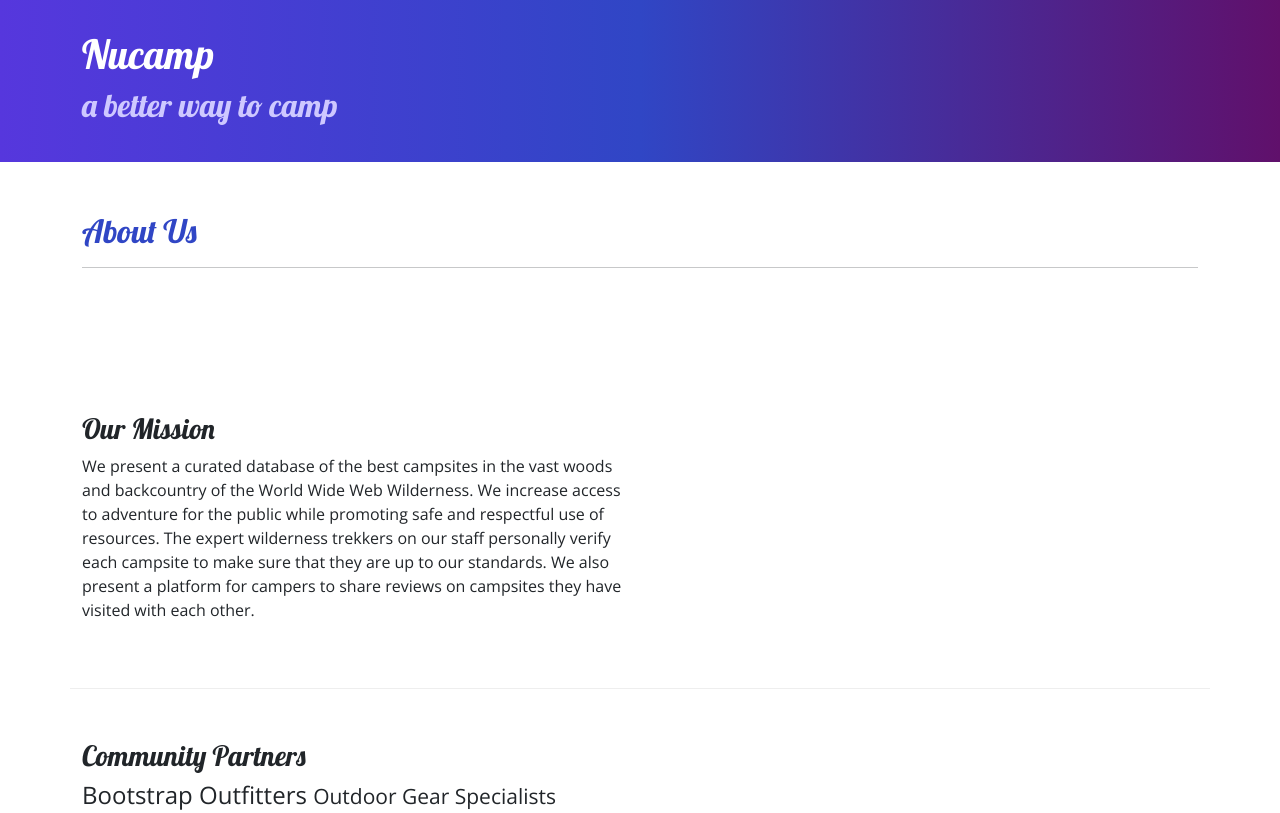
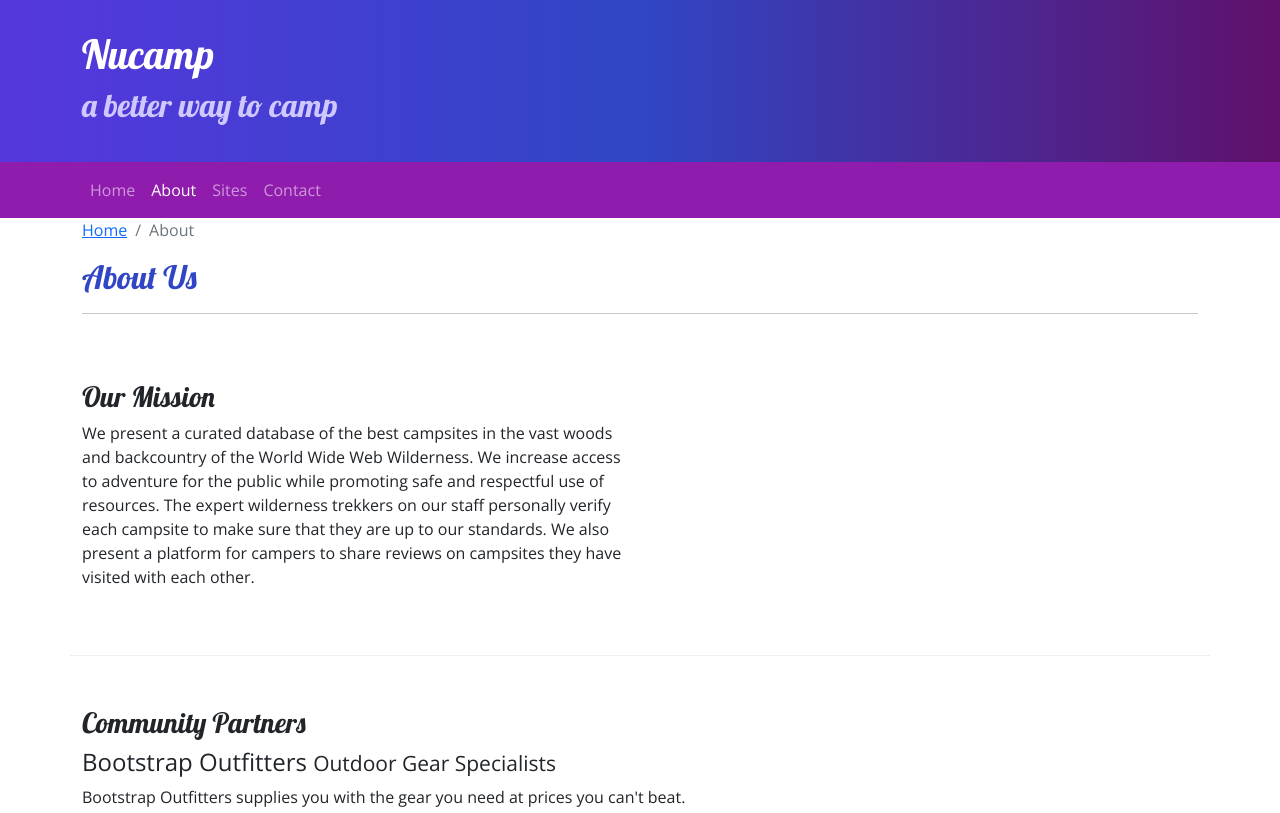
Before and after one commit to lina98st/nucampsite, a plain HTML site: page aboutus.html in a window 1280 px wide. Shown: the top 813 px of the page. Drawn offline with nearby package versions, Linux system fonts and the light colour scheme.

Commit message:
Add breadcrumb section and update navbar in aboutus.html

```diff
--- a/aboutus.html
+++ b/aboutus.html
@@ -26,15 +26,33 @@
     </div>
   </header>
 
+<nav class="navbar navbar-expand-sm navbar-dark sticky-top">
+  <div class="container">
+    <button class="navbar-toggler ms-auto" type="button" data-bs-toggle="collapse" data-bs-target="#nucampNavbar">
+      <span class="navbar-toggler-icon"></span>
+    </button>
+    <div class="collapse navbar-collapse" id="nucampNavbar">
+      <ul class="navbar-nav">
+        <li class="nav-item"><a class="nav-link" href="index.html">Home</a></li>
+        <li class="nav-item"><a class="nav-link active" href="#">About</a></li>
+        <li class="nav-item"><a class="nav-link" href="#">Sites</a></li>
+        <li class="nav-item"><a class="nav-link" href="#">Contact</a></li>
+      </ul>
+    </div>
+  </div>
+</nav>
+
   <main class="container">
-
-<div class="row row-content border-0">
-  <div class="col-12">
+<div class="row">
+  <div class="col">
+    <ol class="breadcrumb">
+      <li class="breadcrumb-item"><a href="index.html">Home</a></li>
+      <li class="breadcrumb-item active">About</li>
+    </ol>
     <h2>About Us</h2>
     <hr />
   </div>
 </div>
-
 
     <section class="row row-content">
       <div class="col-12 col-sm-6">
--- a/css/styles.css
+++ b/css/styles.css
@@ -30,3 +30,7 @@ body {
           border-bottom: 1px ridge;
           min-height: 200px;
       }
+
+      .navbar {
+     background-color: #901CAD;
+}
```
Also changed, not shown: index.html (+18 -0 lines).
